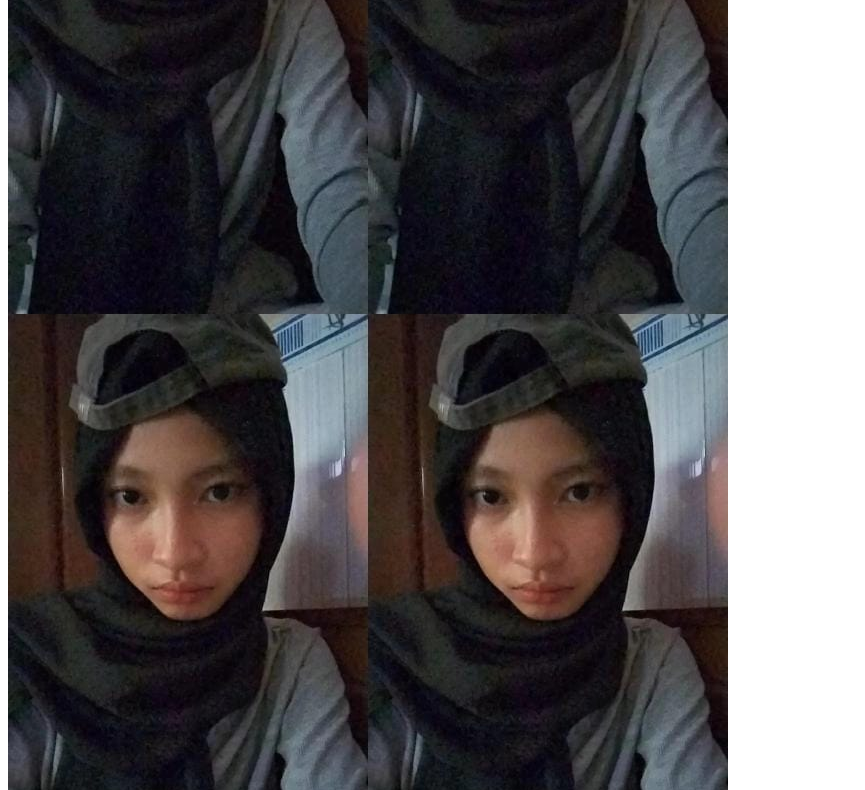
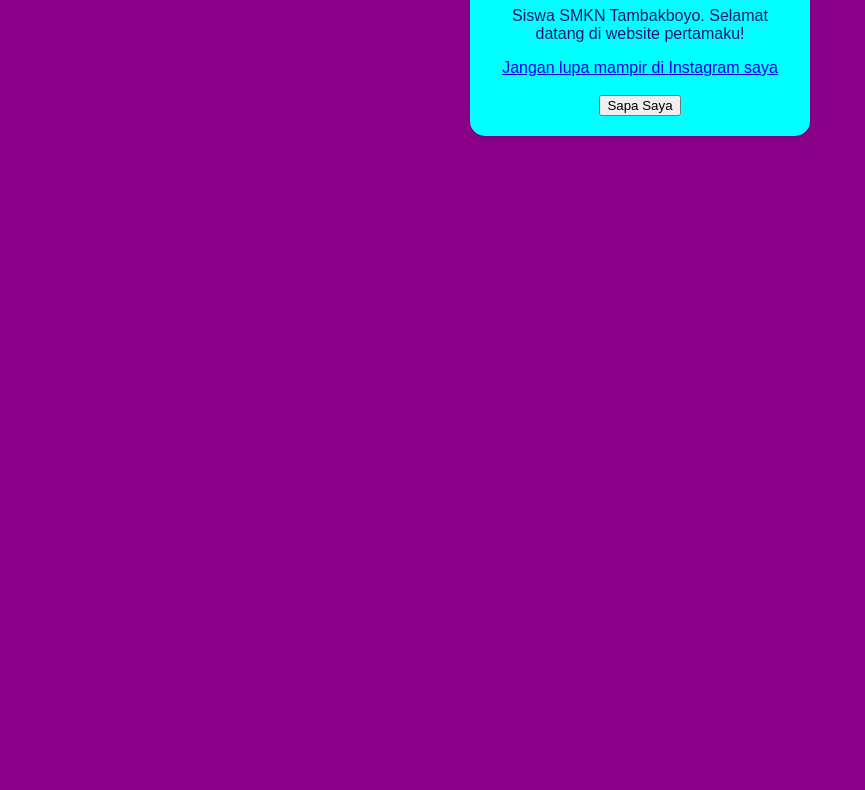
Before and after one commit to aurellll-blip/Pelatihan_html, a plain HTML site: page index.html in a window 1280 px wide. Shown: the part 334-1124 px from the top of the page, without its empty margins (0-865 px from the left). After the commit the page ends 800 px from the top, so only its background shows below. Drawn offline with Linux system fonts and the light colour scheme.

Commit message:
Update style.css

```diff
--- a/style.css
+++ b/style.css
@@ -1,18 +1,23 @@
 body {
-  bacground-color: #8B008B;
-  font-family:Arial, sans-serif;
+  background-color: #8B008B;
+  font-family: Arial, sans-serif;
   color: #191970;
 }
-.kartu-foto profil {
-  width:300px;
-  margin:20px;
-  background-color:cyan;
-  border-radius:15px;
-  box-shadow:0 4px 8px rgba(0,0,0,0.1);
-  text-alight:center;
+
+/* Kartu profil */
+.kartu-pp {
+  width: 300px;
+  margin: 50px auto; /* jarak atas/bawah 50px, auto untuk tengah kiri/kanan */
+  padding: 20px;
+  background-color: cyan;
+  border-radius: 15px; /* sudut melengkung */
+  box-shadow: 0 4px 8px rgba(0,0,0,0.1); /* efek bayangan */
+  text-align: center; /* semua teks ke tengah */
 }
-.kartu-foto profil img{
-  width:150px;
-  height:150px;
-  border-redius:50%;
+
+/* Gambar profil */
+.kartu-pp img {
+  width: 150px;
+  height: 150px;
+  border-radius: 50%; /* membuat gambar menjadi lingkaran */
 }
```
